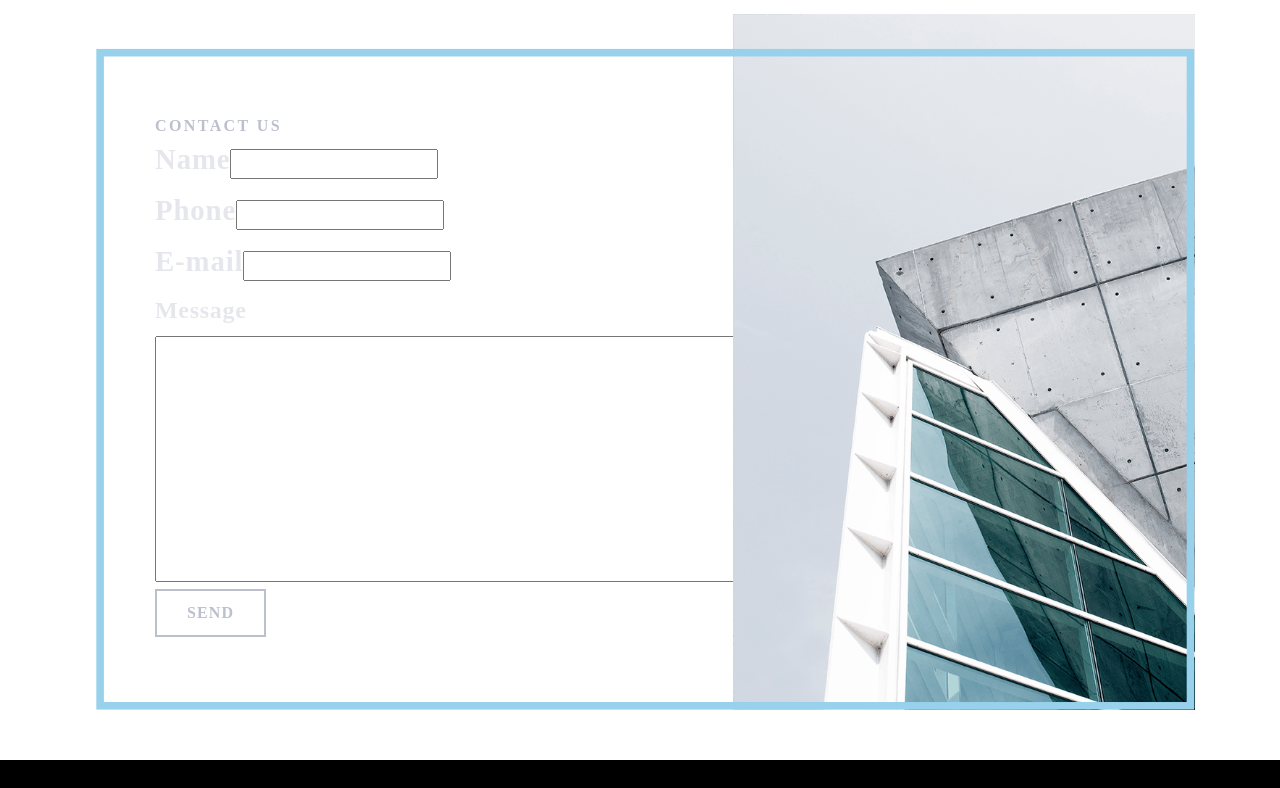
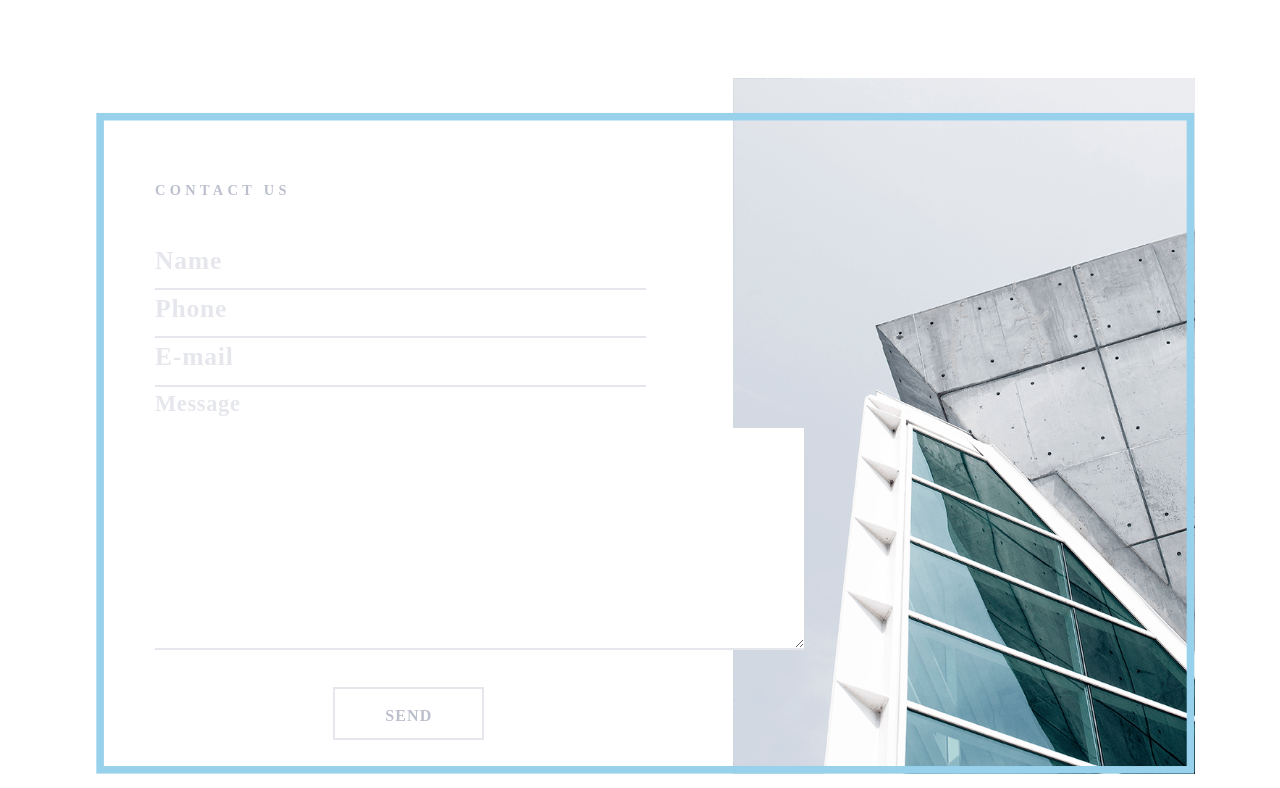
Before and after one commit to eireensid/architecture-landing, a Vue app: page / in a window 1280 px wide. Shown: the part 3272-4060 px from the top of the page. Built offline with nearby package versions, Linux system fonts and the light colour scheme.

Commit message:
contact form done

```diff
--- a/src/components/Main.vue
+++ b/src/components/Main.vue
@@ -45,7 +45,6 @@
         <div class="row no-gutters">
           <div class="col-3 photos">
             <div class="idea photos" :style="{'background-image': 'url(img/idea.png)'}"></div>
-            <img class="img-fluid concept" src="img/concept.png" alt="concept">
             <span class="photo-text">Idea</span>
           </div>
           <div class="col-3 photos">
@@ -101,7 +100,7 @@
             <img class="img-fluid h-line" src="img/h-line.png" alt="line">
           </div>
         </div>
-        <div class="row no-gutters">
+        <div class="row no-gutters pb-2">
           <div class="col-6 latest-left">
             <img class="img-fluid latest-projects" src="img/latest-projects.png" alt="stairs">
             <img class="blue-arrow-left" src="img/blue-arrow-left.png">
@@ -117,7 +116,7 @@
         </div>
       </div>
       <div class="container">
-        <div class="row no-gutters mt-4 mb-2">
+        <div class="row no-gutters mt-4 mb-4">
           <div class="col latest-project-block">
             <img class="img-fluid latest-project-item mr-4" src="img/latest-project1.png" alt="1">
             <img class="img-fluid latest-project-item mr-4" src="img/latest-project2.png" alt="2">
@@ -154,18 +153,26 @@
           <div class="col-7 leftside-form">
             <form>
               <ul>
-                <li class="add-menu">Contact us</li><br>
+                <li class="add-menu">Contact us</li>
                 <!-- <li class="add-menu">Phone</li>
                 <li class="add-menu">E-mail</li><br> -->
-                <label for="name" class="add-input">Name</label>
-                <input type="text" id="name"><br>
-                <label for="phone" class="add-input">Phone</label>
-                <input type="text" id="phone"><br>
-                <label for="email" class="add-input">E-mail</label>
-                <input type="text" id="email"><br>
+                <div class="grey-line">
+                  <label for="name" class="add-input">Name</label>
+                  <input type="text" id="name">
+                </div>
+                <div class="grey-line">
+                  <label for="phone" class="add-input">Phone</label>
+                  <input type="text" id="phone">
+                </div>
+                <div class="grey-line">
+                  <label for="email" class="add-input">E-mail</label>
+                  <input type="text" id="email">
+                </div>
                 <label for="message" class="add-textarea">Message</label><br>
-                <textarea name="message" id="message" cols="70" rows="10"></textarea><br>
-                <button class="btn-grey-line">Send</button>
+                <textarea name="message" id="message" cols="70" rows="9"></textarea>
+                <div class="d-flex justify-content-center button-div">
+                  <button class="btn-grey-line">Send</button>
+                </div>
               </ul>
             </form>
           </div>
@@ -297,20 +304,20 @@ export default {
     letter-spacing: 0.2em;
     font-weight: 600;
     margin: {
-      top: 50px;
-      bottom: 50px;
+      top: 70px;
+      bottom: 70px;
     }
   }
   .add-input {
     color: #e6e7ec;
     font-weight: bold;
-    font-size: 1.8em;
+    font-size: 1.6em;
     letter-spacing: 0.03em;
   }
   .add-textarea {
     color: #e6e7ec;
     font-weight: bold;
-    font-size: 1.5em;
+    font-size: 1.4em;
     letter-spacing: 0.03em;
   }
   .h-line-blue-text {
@@ -365,22 +372,25 @@ export default {
   }
   .add-menu {
     text-transform: uppercase;
-    letter-spacing: 0.15em;
+    letter-spacing: 0.3em;
+    font-size: 0.9em;
     font-weight: bold;
     color: $greyColor;
+    margin-bottom: 40px;
     &:hover {
       color: #97d1eb;
-      text-decoration: underline;
+      border-bottom: 1px solid #97d1eb;
     }
   }
   .btn-grey-line {
     color: $greyColor;
     background: #fff;
-    border: 2px solid $greyColor;
+    border: 2px solid #e6e7ec;
     text-transform: uppercase;
     letter-spacing: 0.07em;
     font-weight: bold;
-    padding: 10px 30px;
+    padding: 15px 50px 10px 50px;
+    margin-top: 30px;
   }
   .photos:hover {
     outline: 10px solid #97d1eb;
@@ -400,7 +410,6 @@ export default {
     color: white;
     background: #97d1eb;
     padding: 0 10px;
-
   }
   .concept-text {
     left: 14%;
@@ -425,8 +434,8 @@ export default {
   }
   .brands {
     margin: {
-      top: 100px;
-      bottom: 100px;
+      top: 80px;
+      bottom: 80px;
     }
   }
   .before-footer {
@@ -438,8 +447,22 @@ export default {
   }
   .leftside-form {
     margin-top: 100px;
+    z-index: 100;
   }
   ul {
     padding-left: 70px;
   }
+  input, textarea {
+    border: none;
+  }
+  textarea {
+    border-bottom: 2px solid #e6e7ec;
+  }
+  .grey-line {
+    border-bottom: 2px solid #e6e7ec;
+    width: 85%;
+  }
+  .button-div {
+    margin-left: -70px;
+  }
 </style>
```
